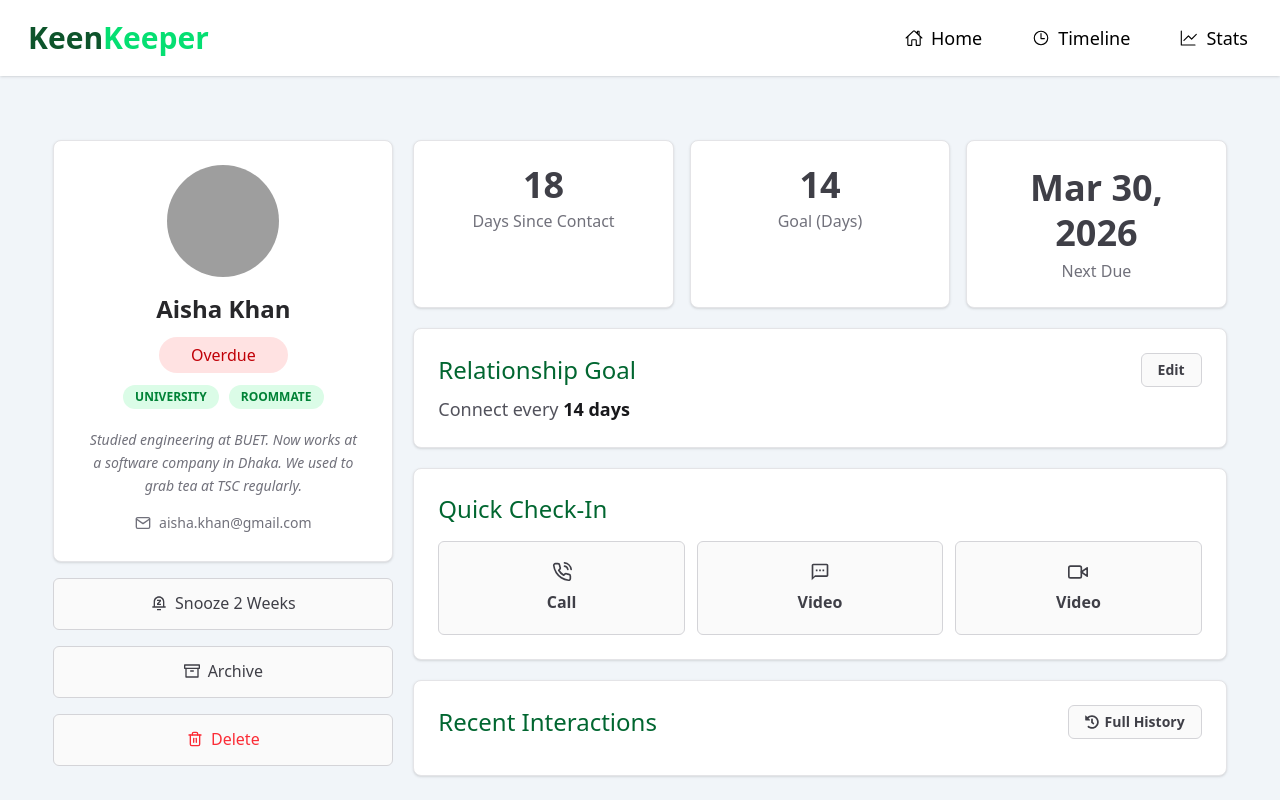
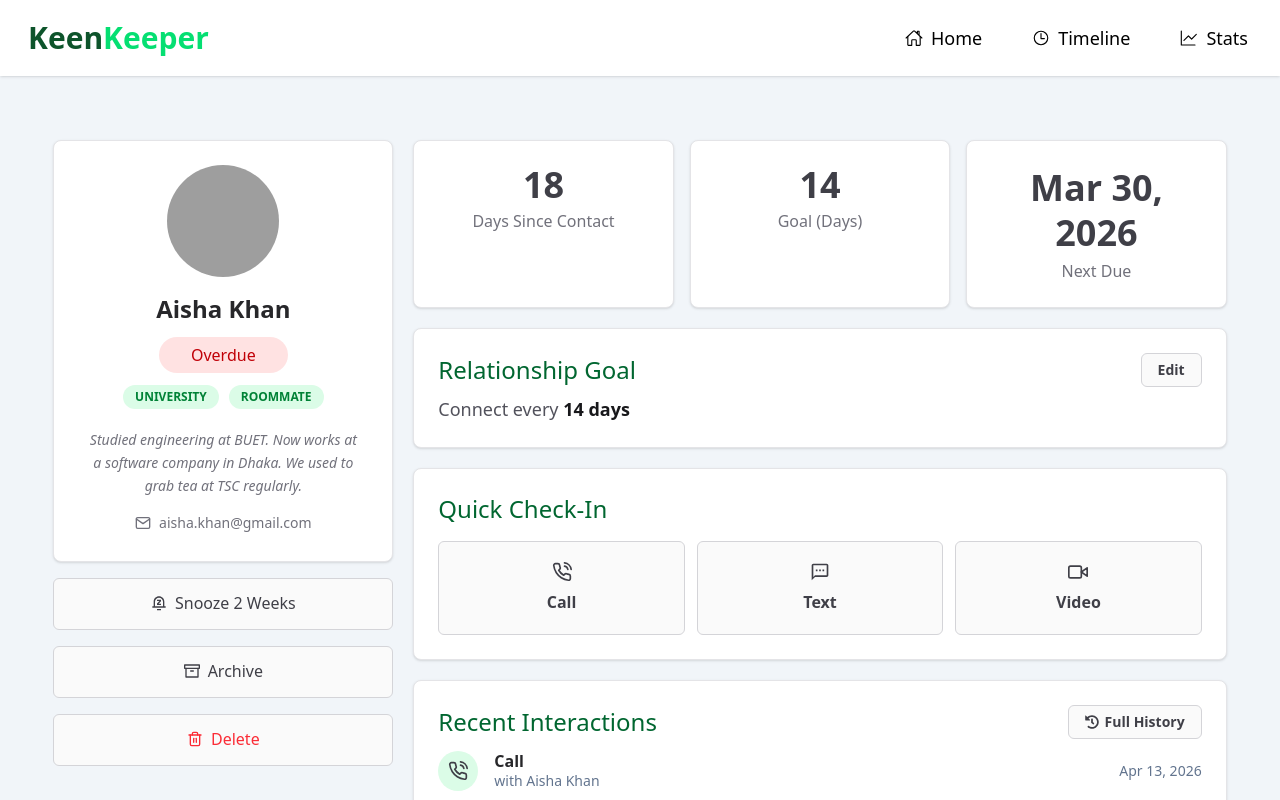
Before and after one commit to wasifhasancse/keep-keeper-a7, a Next.js app: page /friendsdetails/1 in a window 1280 px wide. Both pictures are taken after a click on the button "Call". Shown: the top 800 px of the page. Built offline with nearby package versions, Linux system fonts and the light colour scheme; grey boxes are pictures that could not be loaded.

Commit message:
set dynamic history in friends details page

```diff
--- a/src/Components/FriendsDetails/HistoryCard.jsx
+++ b/src/Components/FriendsDetails/HistoryCard.jsx
@@ -1,12 +1,64 @@
-'use client'
-import { DataContext } from '@/context/DataContextProvider';
-import React, { useContext } from 'react';
+"use client";
+import { DataContext } from "@/context/DataContextProvider";
+import { useContext } from "react";
 
 const HistoryCard = ({ id }) => {
-  const {callDta} = useContext(DataContext)
+  const { timeLineData } = useContext(DataContext);
+
+  const friendHistory = timeLineData?.filter((item) => item?.id === id) ?? [];
+
+  const formatDate = (value) => {
+    const parsed = value ? new Date(value) : new Date();
+    const date = Number.isNaN(parsed.getTime()) ? new Date() : parsed;
+
+    return new Intl.DateTimeFormat("en-US", {
+      month: "short",
+      day: "numeric",
+      year: "numeric",
+    }).format(date);
+  };
+
+  if (friendHistory.length === 0) {
+    return (
+      <p className="rounded-md border border-dashed border-zinc-300 bg-zinc-50 px-4 py-3 text-zinc-500">
+        No interactions yet.
+      </p>
+    );
+  }
+
   return (
-    <div>
+    <div className="divide-y divide-zinc-100">
+      {friendHistory.map((timeLineInfo, index) => (
+        <div
+          key={index}
+          className="flex items-center gap-4 py-3 first:pt-0 last:pb-0"
+        >
+          <span
+            className={`inline-flex h-10 w-10 shrink-0 items-center justify-center rounded-full text-zinc-700 ${
+              timeLineInfo.type === "Call"
+                ? "bg-green-100"
+                : timeLineInfo.type === "Video"
+                  ? "bg-cyan-100"
+                  : "bg-indigo-100"
+            }`}
+          >
+            {timeLineInfo.icon}
+          </span>
 
+          <div className="min-w-0 flex-1">
+            <p className="font-semibold text-zinc-800 leading-tight">
+              {timeLineInfo.type}
+            </p>
+            <p className="text-sm text-slate-500 truncate">
+              with {timeLineInfo.name}
+            </p>
+          </div>
+
+          <p className="shrink-0 text-sm text-slate-500">
+            {formatDate(timeLineInfo?.dateTime)}
+          </p>
+        </div>
+      ))}
     </div>
   );
 };
--- a/src/Components/FriendsDetails/ManageCallButton.jsx
+++ b/src/Components/FriendsDetails/ManageCallButton.jsx
@@ -3,10 +3,10 @@ import { DataContext } from "@/context/DataContextProvider";
 import { useContext } from "react";
 import { FiPhoneCall } from "react-icons/fi";
 
-const ManageCallButton = ({ friendInfo }) => {
+const ManageCallButton = ({ name, id }) => {
   const { manageCall} = useContext(DataContext)
   return (
-    <button onClick={()=>manageCall(friendInfo)} className="rounded-md border border-zinc-300 bg-zinc-50 py-5 text-zinc-700 hover:border-green-300 hover:bg-green-50 transition-colors">
+    <button onClick={()=>manageCall(name, id)} className="rounded-md border border-zinc-300 bg-zinc-50 py-5 text-zinc-700 hover:border-green-300 hover:bg-green-50 transition-colors">
       <span className="flex flex-col items-center justify-center gap-2">
         <FiPhoneCall className="text-xl" />
         <span className="font-semibold">Call</span>
--- a/src/Components/FriendsDetails/ManageTextButton.jsx
+++ b/src/Components/FriendsDetails/ManageTextButton.jsx
@@ -3,16 +3,16 @@ import { DataContext } from "@/context/DataContextProvider";
 import { useContext } from "react";
 import { MdOutlineTextsms } from "react-icons/md";
 
-const ManageTextButton = ({ friendInfo }) => {
+const ManageTextButton = ({name, id }) => {
   const { manageText } = useContext(DataContext);
   return (
     <button
-      onClick={() => manageText(friendInfo)}
+      onClick={() => manageText(name, id)}
       className="rounded-md border border-zinc-300 bg-zinc-50 py-5 text-zinc-700 hover:border-green-300 hover:bg-green-50 transition-colors"
     >
       <span className="flex flex-col items-center justify-center gap-2">
         <MdOutlineTextsms className="text-xl" />
-        <span className="font-semibold">Video</span>
+        <span className="font-semibold">Text</span>
       </span>
     </button>
   );
--- a/src/Components/FriendsDetails/ManageVideoButton.jsx
+++ b/src/Components/FriendsDetails/ManageVideoButton.jsx
@@ -3,11 +3,11 @@ import { DataContext } from "@/context/DataContextProvider";
 import { useContext } from "react";
 import { FiVideo } from "react-icons/fi";
 
-const ManageVideoButton = ({ friendInfo }) => {
+const ManageVideoButton = ({ name, id }) => {
   const { manageVideo } = useContext(DataContext);
   return (
     <button
-      onClick={() => manageVideo(friendInfo)}
+      onClick={() => manageVideo(name, id)}
       className="rounded-md border border-zinc-300 bg-zinc-50 py-5 text-zinc-700 hover:border-green-300 hover:bg-green-50 transition-colors"
     >
       <span className="flex flex-col items-center justify-center gap-2">
--- a/src/Components/TimeLineCard/TimeLineCard.jsx
+++ b/src/Components/TimeLineCard/TimeLineCard.jsx
@@ -1,10 +1,9 @@
 "use client";
 import { DataContext } from "@/context/DataContextProvider";
 import { useContext } from "react";
-import { PiPhoneCall } from "react-icons/pi";
 
 const TimeLineCard = () => {
-  const { allCallData } = useContext(DataContext);
+  const { timeLineData } = useContext(DataContext);
 
   const formatDateTime = (value) => {
     const parsed = value ? new Date(value) : new Date();
@@ -22,27 +21,27 @@ const TimeLineCard = () => {
 
   return (
     <>
-      {allCallData?.map((callData, index) => (
+      {timeLineData?.map((timeLineInfo, index) => (
         <div
           key={index}
           className="bg-white border border-zinc-200 rounded-xl px-5 py-4 shadow-sm hover:border-green-200 hover:shadow-md transition-all"
         >
           <div className="flex items-center gap-3">
-            <span className="inline-flex h-9 w-9 shrink-0 items-center justify-center rounded-full bg-green-100 text-zinc-700">
-              <PiPhoneCall className="text-xl leading-none" />
+            <span className={`inline-flex h-12 w-12 shrink-0 items-center justify-center rounded-full text-zinc-700 ${timeLineInfo.type == 'Call'?'bg-green-100':timeLineInfo.type == 'Video'? 'bg-cyan-100':"bg-indigo-100"}`}>
+              {timeLineInfo.icon}
             </span>
 
             <div className="min-w-0">
               <p className="leading-tight">
                 <span className="text-2xl font-semibold text-green-900">
-                  Call
+                  {timeLineInfo.type}
                 </span>
                 <span className="text-xl text-slate-600 ml-2">
-                  with {callData.name}
+                  with {timeLineInfo.name}
                 </span>
               </p>
               <p className="text-lg text-slate-500 mt-1">
-                {formatDateTime(callData?.dateTime)}
+                {formatDateTime(timeLineInfo?.dateTime)}
               </p>
             </div>
           </div>
--- a/src/app/friendsdetails/[friendsid]/page.jsx
+++ b/src/app/friendsdetails/[friendsid]/page.jsx
@@ -165,9 +165,9 @@ const FriendDetails = async ({ params }) => {
             </p>
             <div className="mt-4 grid grid-cols-1 sm:grid-cols-2 xl:grid-cols-3 gap-3">
               {/* client components */}
-              <ManageCallButton friendInfo={friendInfo} />
-              <ManageTextButton friendInfo={friendInfo} />
-              <ManageVideoButton friendInfo={friendInfo} />
+              <ManageCallButton name={name} id={id} />
+              <ManageTextButton name={name} id={id}/>
+              <ManageVideoButton name={name} id={id}/>
             </div>
           </div>
 
--- a/src/context/DataContextProvider.jsx
+++ b/src/context/DataContextProvider.jsx
@@ -1,32 +1,63 @@
-'use client'
+"use client";
 import { createContext, useState } from "react";
+import { FiPhoneCall, FiVideo } from "react-icons/fi";
+import { MdOutlineTextsms } from "react-icons/md";
 
 export const DataContext = createContext();
 
 const DataContextProvider = ({ children }) => {
-  const [allCallData, setCallData] = useState([])
-  const [allTextData, setTextData] = useState([])
-  const [allVideoData, setVideoData] = useState([])
+  const [allCallData, setCallData] = useState([]);
+  const [allTextData, setTextData] = useState([]);
+  const [allVideoData, setVideoData] = useState([]);
+  const [timeLineData, setTimeLineData] = useState([]);
 
-  const manageCall = (friendInfo) => {
-    const newCallData = [...allCallData, friendInfo]
-    setCallData(newCallData)
-  }
-  const manageText = (friendInfo) => {
-    const newTextData = [...allTextData, friendInfo]
-    setTextData(newTextData)
-  }
-  const manageVideo = (friendInfo) => {
-    const newVideoData = [...allVideoData, friendInfo]
-    setVideoData(newVideoData)
-  }
+  const manageCall = (name, id) => {
+    const callDataObject = {
+      id: id,
+      name: name,
+      icon: <FiPhoneCall className="text-xl" />,
+      type: "Call",
+      dateTime: new Date().toISOString(),
+    };
+    const newCallData = [...allCallData, callDataObject];
+    setCallData(newCallData);
+    const newTimeLineData = [...timeLineData, callDataObject];
+    setTimeLineData(newTimeLineData);
+  };
+  const manageText = (name, id) => {
+    const textDataObject = {
+      id: id,
+      name: name,
+      icon: <MdOutlineTextsms className="text-xl" />,
+      type: "Text",
+      dateTime: new Date().toISOString(),
+    };
+    const newTextData = [...allTextData, textDataObject];
+    setTextData(newTextData);
+    const newTimeLineData = [...timeLineData, textDataObject];
+    setTimeLineData(newTimeLineData);
+  };
+  const manageVideo = (name, id) => {
+    const videoDataObject = {
+      id: id,
+      name: name,
+      icon: <FiVideo className="text-2xl" />,
+      type: "Video",
+      dateTime: new Date().toISOString(),
+    };
+    const newVideoData = [...allVideoData, name];
+    setVideoData(newVideoData);
+    const newTimeLineData = [...timeLineData, videoDataObject];
+    setTimeLineData(newTimeLineData);
+  };
   const data = {
     allCallData,
     allTextData,
     allVideoData,
     manageCall,
     manageText,
-    manageVideo
+    manageVideo,
+    timeLineData,
   };
 
   return <DataContext.Provider value={data}>{children}</DataContext.Provider>;
```
